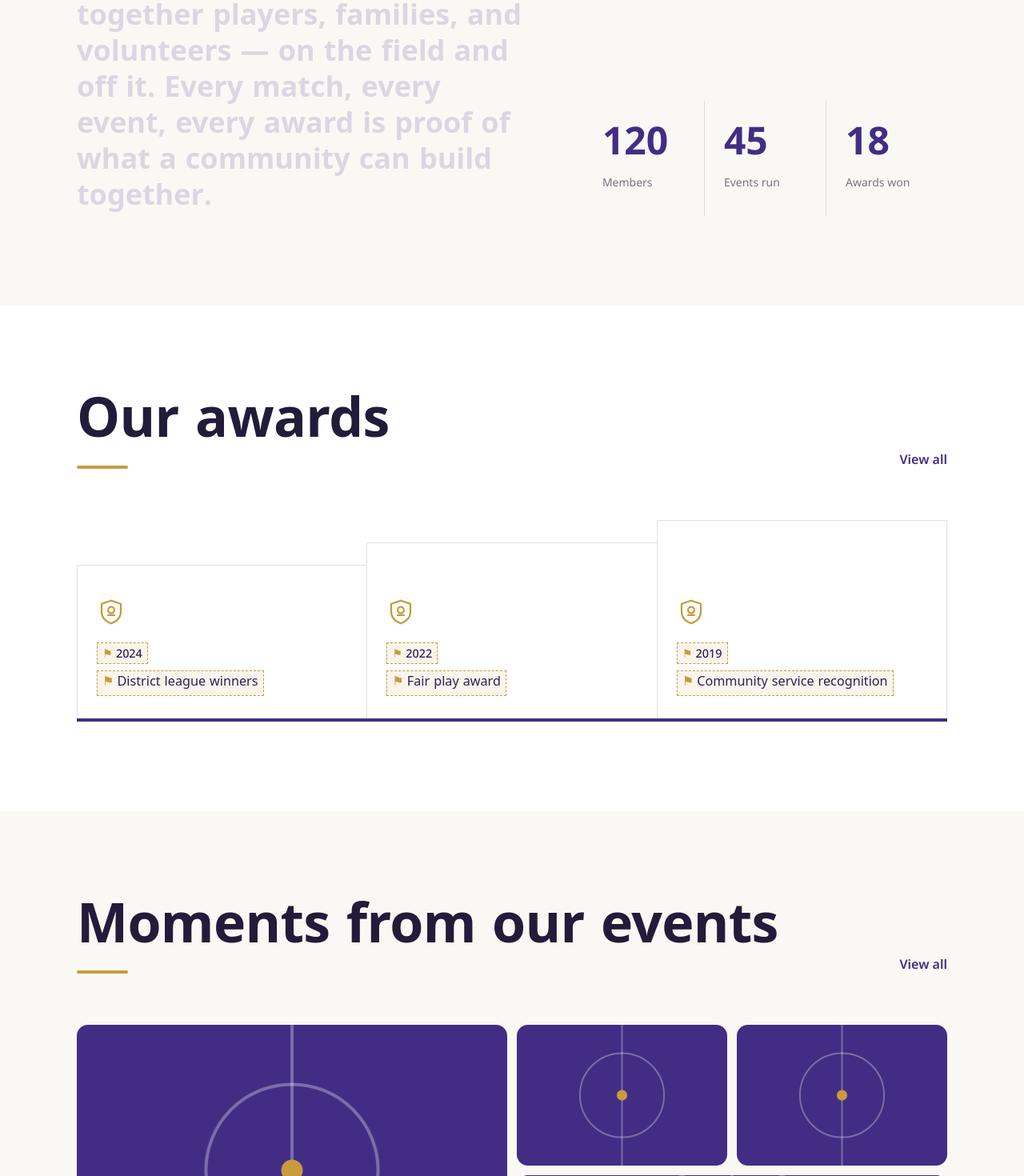
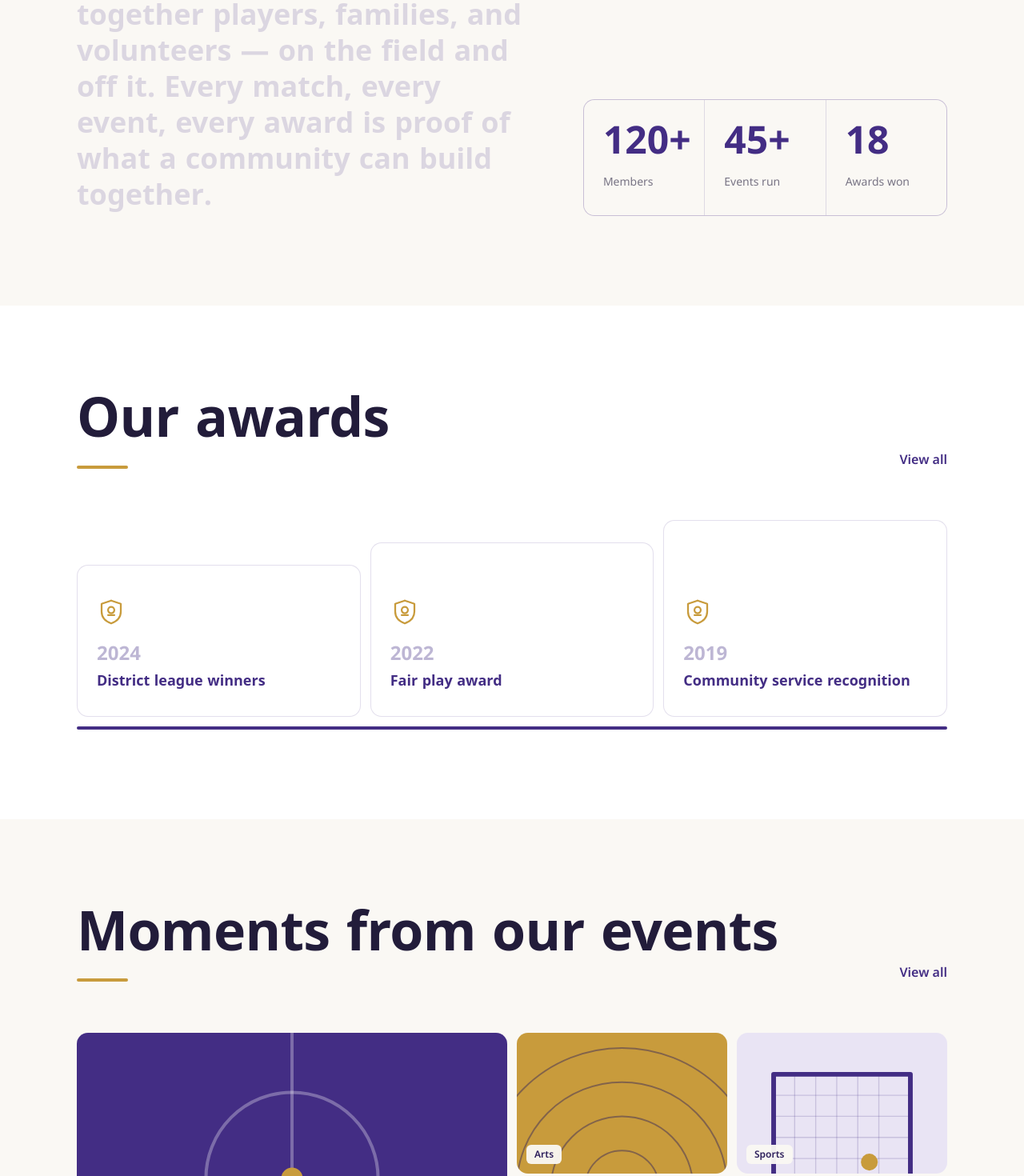
Before and after one commit to Ahamedshakir02/vfc-website, a React (Vite) app: page / in a window 1280 px wide. Shown: the part 1280-2750 px from the top of the page at 80% size. Built offline with nearby package versions, Linux system fonts and the light colour scheme; a web font is replaced by a local one.

Commit message:
Update the pages for sample content and lighter reveals

```diff
--- a/src/components/Todo.jsx
+++ /dev/null
@@ -1,25 +0,0 @@
-/**
- * Visible placeholder marker.
- *
- * Every bracketed placeholder from vfc-club-website-copy.md renders through
- * this so it is impossible to ship a page with a fake fact still in it.
- * Grep for `<Todo` to find everything still waiting on the client.
- */
-export default function Todo({ children, block = false }) {
-  const Tag = block ? 'div' : 'span'
-  return (
-    <Tag
-      data-todo="true"
-      title="Placeholder — real content needed from the client"
-      className={[
-        'border border-dashed border-gold bg-gold/10 font-medium text-brand-deep',
-        block ? 'block px-4 py-3 text-sm' : 'inline-block px-1.5 py-0.5 text-[0.9em]',
-      ].join(' ')}
-    >
-      <span aria-hidden="true" className="mr-1 select-none text-gold">
-        ⚑
-      </span>
-      {children}
-    </Tag>
-  )
-}
--- a/src/pages/Gallery.jsx
+++ b/src/pages/Gallery.jsx
@@ -1,8 +1,6 @@
 import Section from '../components/Section.jsx'
-import Todo from '../components/Todo.jsx'
 import PageHero from '../components/PageHero.jsx'
 import PhotoPlaceholder from '../components/PhotoPlaceholder.jsx'
-import Reveal from '../components/motion/Reveal.jsx'
 import { useLang } from '../i18n/LanguageContext.jsx'
 import { strings } from '../i18n/strings.js'
 import { gsap, EASE, ScrollTrigger, useGsap } from '../lib/motion.js'
@@ -27,20 +25,17 @@ const SPANS = [
 export default function Gallery() {
   const { t } = useLang()
 
-  // Photos are unveiled bottom-up in the batches they scroll into view in.
+  // Photos slide up into their frames in the batches they scroll into view in.
   const mosaic = useGsap(() => {
-    gsap.set('.photo', { clipPath: 'inset(100% 0% 0% 0%)' })
-    gsap.set('.photo-inner', { scale: 1.25 })
+    gsap.set('.photo-inner', { yPercent: 101, scale: 1.2 })
     ScrollTrigger.batch('.photo', {
       start: 'top 90%',
       once: true,
-      onEnter: (batch) => {
-        gsap.to(batch, { clipPath: 'inset(0% 0% 0% 0%)', duration: 1.1, ease: 'expo.inOut', stagger: 0.08 })
+      onEnter: (batch) =>
         gsap.to(
           batch.map((el) => el.firstElementChild),
-          { scale: 1, duration: 1.6, ease: EASE, stagger: 0.08 },
-        )
-      },
+          { yPercent: 0, scale: 1, duration: 1.2, ease: EASE, stagger: 0.08 },
+        ),
     })
   })
 
@@ -49,22 +44,21 @@ export default function Gallery() {
       <PageHero heading={t(strings.gallery.heading)} lede={t(strings.home.galleryHeading)} />
 
       <Section tone="white">
+        {/*
+          Drawn stand-ins until the event photos arrive (see
+          src/data/placeholders.js). Swap in real images and captions, and
+          drop any tiles that aren't needed.
+        */}
         <div ref={mosaic} className="grid grid-flow-dense auto-rows-[9rem] grid-cols-2 gap-3 sm:auto-rows-[12rem] sm:grid-cols-4">
           {GALLERY_PLACEHOLDERS.map((photo, i) => (
             <PhotoPlaceholder
               key={photo.id}
-              label={photo.caption}
+              scene={photo.scene}
+              label={t(strings.name[photo.category])}
               className={SPANS[i % SPANS.length]}
             />
           ))}
         </div>
-
-        <Reveal className="mt-8">
-          <Todo block>
-            [Event photos not handed over yet. The tiles above are empty slots —
-            swap in real images and captions, and drop any that aren't needed.]
-          </Todo>
-        </Reveal>
       </Section>
     </>
   )
--- a/src/pages/Home.jsx
+++ b/src/pages/Home.jsx
@@ -1,8 +1,9 @@
 import { Link } from 'react-router-dom'
 import Section from '../components/Section.jsx'
-import Todo from '../components/Todo.jsx'
+import Sample from '../components/Sample.jsx'
 import Button from '../components/Button.jsx'
 import Crest from '../components/Crest.jsx'
+import Cut from '../components/Cut.jsx'
 import Ball from '../components/Ball.jsx'
 import Marquee from '../components/Marquee.jsx'
 import PhotoPlaceholder from '../components/PhotoPlaceholder.jsx'
@@ -11,6 +12,7 @@ import Reveal from '../components/motion/Reveal.jsx'
 import { useLang } from '../i18n/LanguageContext.jsx'
 import { strings } from '../i18n/strings.js'
 import { gsap, EASE, introDelay, prefersReducedMotion, useGsap } from '../lib/motion.js'
+import { usePageTitle } from '../lib/usePageTitle.js'
 import { AWARD_PLACEHOLDERS, GALLERY_PLACEHOLDERS, IMPACT_STATS } from '../data/placeholders.js'
 
 /**
@@ -35,7 +37,7 @@ function RegistrationStrip({ openEvent }) {
         </p>
         <Link
           to="/events"
-          className="ml-auto bg-brand-deep px-5 py-2 text-sm font-semibold text-white transition-colors hover:bg-brand"
+          className="ml-auto rounded-control bg-brand-deep px-5 py-2 text-sm font-semibold text-white transition-colors hover:bg-brand"
         >
           {t(strings.actions.registerNow)}
         </Link>
@@ -69,7 +71,7 @@ function Hero() {
 
     // Scroll: copy and crest part at different speeds, and the ball rolls
     // down the goal line, turning exactly as far as it travels.
-    const scroll = { trigger: root, start: 'top top', end: 'bottom top', scrub: 0.5, invalidateOnRefresh: true }
+    const scroll = { trigger: root, start: 'top top', end: 'bottom top', scrub: 0.3, invalidateOnRefresh: true }
     const size = () => roll.offsetWidth
     const width = () => root.offsetWidth
     const cut = () => root.querySelector('.ball-track').offsetHeight
@@ -106,9 +108,9 @@ function Hero() {
 
   return (
     <div ref={ref} className="relative">
-      <section className="cut-bottom relative overflow-hidden bg-brand text-white">
+      <section className="relative overflow-hidden bg-brand text-white">
         <div className="mx-auto grid min-h-[100svh] max-w-6xl content-center items-center gap-10 px-5 pb-40 pt-28 sm:px-8 md:grid-cols-[1.3fr_1fr] md:pb-44 md:pt-32">
-          <div className="hero-copy">
+          <div className="hero-copy will-change-transform">
             <h1 className="font-extrabold">
               <span className="block text-[34vw] sm:text-[13rem] md:text-[11rem] lg:text-[17rem] leading-[0.78] tracking-[-0.03em]">
                 {mark.split('').map((char, i) => (
@@ -143,7 +145,7 @@ function Hero() {
           </div>
 
           {/* The crest stands on the centre spot: halfway line through it, circle around it. */}
-          <div className="hero-crest-wrap relative hidden justify-self-center md:block">
+          <div className="hero-crest-wrap relative hidden justify-self-center will-change-transform md:block">
             <svg
               aria-hidden="true"
               viewBox="0 0 400 400"
@@ -163,14 +165,15 @@ function Hero() {
             />
           </div>
         </div>
+        <Cut />
       </section>
 
-      {/* Sits outside the clipped section so the ball can ride the diagonal edge. */}
+      {/* Sits outside the section, which hides its overflow, so the ball can ride the diagonal edge. */}
       <div className="ball-track pointer-events-none absolute inset-x-0 bottom-0 h-[var(--cut)]">
         {/* With motion off the ball simply rests on the line, three-quarters across. */}
-        <div className="ball-roll absolute bottom-0 left-0 h-14 w-14 motion-reduce:bottom-[calc(var(--cut)*0.8)] motion-reduce:left-3/4 sm:h-20 sm:w-20 lg:h-24 lg:w-24">
+        <div className="ball-roll absolute bottom-0 left-0 h-14 w-14 will-change-transform motion-reduce:bottom-[calc(var(--cut)*0.8)] motion-reduce:left-3/4 sm:h-20 sm:w-20 lg:h-24 lg:w-24">
           <div className="ball-drop h-full w-full">
-            <div className="pointer-events-auto h-full w-full cursor-pointer" data-cursor onClick={kick}>
+            <div className="pointer-events-auto h-full w-full cursor-pointer" onClick={kick}>
               <Ball id="hero-ball" className="block h-full w-full" />
             </div>
           </div>
@@ -180,12 +183,9 @@ function Hero() {
   )
 }
 
-/** A stat counts up once it has a real number; until then it stays a flagged blank. */
-function Stat({ value, label }) {
-  const numeric = typeof value === 'number'
-
+/** A stat counts up from zero the first time it scrolls into view. */
+function Stat({ value, suffix = '', label }) {
   const ref = useGsap(() => {
-    if (!numeric) return
     const count = { n: 0 }
     gsap.to(count, {
       n: value,
@@ -201,8 +201,11 @@ function Stat({ value, label }) {
   return (
     <div className="flex flex-col-reverse justify-end bg-sand px-4 py-6 sm:px-6 sm:py-8">
       <dt className="mt-3 text-sm text-ink/60">{label}</dt>
-      <dd className={`font-display font-bold text-brand ${numeric ? 'text-3xl sm:text-5xl' : 'text-sm sm:text-base'}`}>
-        {numeric ? <span ref={ref}>{value.toLocaleString('en-IN')}</span> : <Todo>{value}</Todo>}
+      <dd className="font-display text-3xl font-bold text-brand sm:text-5xl">
+        <Sample>
+          <span ref={ref}>{value.toLocaleString('en-IN')}</span>
+          {suffix}
+        </Sample>
       </dd>
     </div>
   )
@@ -228,6 +231,7 @@ function ImpactBlurb({ text }) {
 
 export default function Home() {
   const { t } = useLang()
+  usePageTitle()
 
   // TODO (stage 2): replace with the first `events` doc where status === 'open'.
   const openEvent = null
@@ -243,15 +247,16 @@ export default function Home() {
       .from('.shelf-item path, .shelf-item circle', { strokeDashoffset: 1, duration: 1.2, ease: 'power2.inOut' }, 0.35)
   })
 
-  // Mosaic: each photo is unveiled bottom-up while it settles back to size.
+  // Mosaic: each photo slides up into its frame while it settles back to size.
   const mosaic = useGsap(() => {
-    const st = { trigger: mosaic.current, start: 'top 85%', once: true }
-    gsap.fromTo(
-      '.photo',
-      { clipPath: 'inset(100% 0% 0% 0%)' },
-      { clipPath: 'inset(0% 0% 0% 0%)', duration: 1.1, ease: 'expo.inOut', stagger: 0.08, scrollTrigger: st },
-    )
-    gsap.from('.photo-inner', { scale: 1.25, duration: 1.6, ease: EASE, stagger: 0.08, scrollTrigger: st })
+    gsap.from('.photo-inner', {
+      yPercent: 101,
+      scale: 1.2,
+      duration: 1.2,
+      ease: EASE,
+      stagger: 0.08,
+      scrollTrigger: { trigger: mosaic.current, start: 'top 85%', once: true },
+    })
   })
 
   // Closing band: the tagline rises as the band arrives.
@@ -281,13 +286,18 @@ export default function Home() {
         ]}
       />
 
-      {/* Impact — numbers stay blank until the client sends real counts. */}
+      {/* Impact — sample figures until the client sends real counts. */}
       <Section id="impact" heading={t(strings.home.impactHeading)}>
         <div className="grid gap-12 md:grid-cols-[1.25fr_1fr] md:items-end md:gap-16">
           <ImpactBlurb text={t(strings.home.impactBlurb)} />
-          <Reveal as="dl" stagger={0.1} className="grid grid-cols-3 gap-px bg-brand/15">
+          <Reveal as="dl" stagger={0.1} className="grid grid-cols-3 gap-px overflow-hidden rounded-tile border border-brand/15 bg-brand/15">
             {IMPACT_STATS.map((stat) => (
-              <Stat key={stat.key} value={stat.value} label={t(strings.home.impactLabels[stat.key])} />
+              <Stat
+                key={stat.key}
+                value={stat.value}
+                suffix={stat.suffix}
+                label={t(strings.home.impactLabels[stat.key])}
+              />
             ))}
           </Reveal>
         </div>
@@ -305,25 +315,25 @@ export default function Home() {
         }
       >
         <div ref={shelf}>
-          <ul className="flex flex-wrap items-end overflow-hidden">
+          <ul className="flex flex-wrap items-end gap-3 overflow-hidden pb-3">
             {AWARD_PLACEHOLDERS.slice(0, 3).map((award, i) => (
               <li
                 key={award.id}
-                className="shelf-item group flex-1 border-l border-t border-brand/15 bg-white px-6 pb-7 transition-colors duration-500 last:border-r hover:bg-sand"
-                // Unequal heights sitting on one baseline — the shelf, not a card grid.
+                className="shelf-item group flex-1 rounded-tile border border-brand/15 bg-white px-6 pb-7 transition-colors duration-500 hover:bg-sand"
+                // Unequal heights standing on one baseline — a shelf, not a card grid.
                 style={{ paddingTop: `${2.5 + i * 1.75}rem`, minWidth: '13rem' }}
               >
                 <Crest draw className="h-9 w-9 text-gold transition-transform duration-500 ease-out group-hover:-translate-y-1.5" />
-                <p className="mt-5 font-semibold text-ink/60">
-                  <Todo>{award.year}</Todo>
+                <p className="mt-5 font-display text-2xl font-bold text-brand/35">
+                  <Sample>{award.year}</Sample>
                 </p>
-                <h3 className="mt-2 text-lg font-bold text-brand">
-                  <Todo>{award.title}</Todo>
+                <h3 className="mt-1 text-lg font-bold text-brand">
+                  <Sample>{award.title}</Sample>
                 </h3>
               </li>
             ))}
           </ul>
-          <span aria-hidden="true" className="shelf-line block h-1 origin-left bg-brand" />
+          <span aria-hidden="true" className="shelf-line block h-1 origin-left rounded-full bg-brand" />
         </div>
       </Section>
 
@@ -341,7 +351,8 @@ export default function Home() {
           {GALLERY_PLACEHOLDERS.slice(0, 4).map((photo, i) => (
             <PhotoPlaceholder
               key={photo.id}
-              label={photo.caption}
+              scene={photo.scene}
+              label={t(strings.name[photo.category])}
               className={
                 // Mixed spans so the mosaic reads as real photos, not a uniform grid.
                 ['col-span-2 row-span-2', '', '', 'col-span-2'][i]
@@ -352,7 +363,8 @@ export default function Home() {
       </Section>
 
       {/* Closing band — mirrors the hero's cut, so the page ends the way it began. */}
-      <section ref={closing} className="cut-top -mb-px bg-brand text-white">
+      <section ref={closing} className="relative -mb-px overflow-hidden bg-brand text-white">
+        <Cut edge="top" />
         <div className="mx-auto max-w-6xl px-5 pb-24 pt-32 sm:px-8 sm:pb-32 sm:pt-44">
           <h2 className="display-xl max-w-4xl font-extrabold">
             <Words text={t(strings.home.heroTagline)} />
```
Also changed, not shown: src/pages/About.jsx (+15 -17 lines), src/pages/Awards.jsx (+13 -19 lines), src/pages/Contact.jsx (+22 -13 lines).
